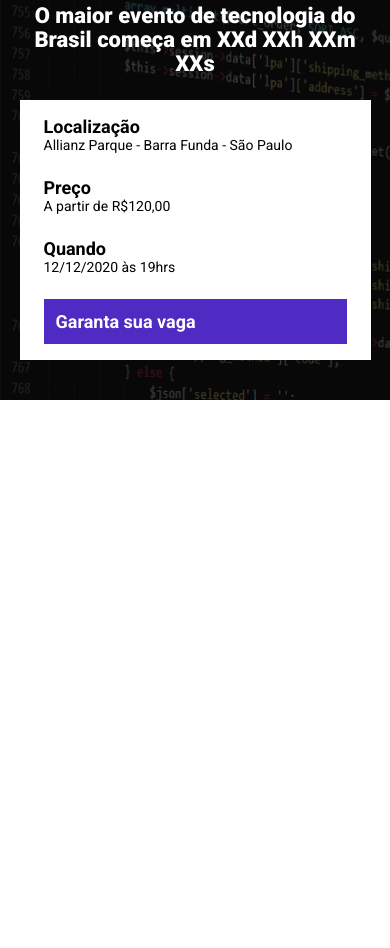
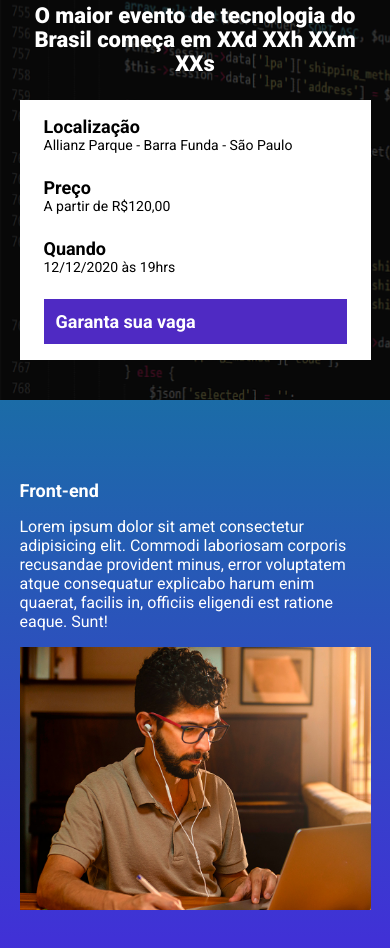
Before and after one commit to KaueBulhoes/Modulo-22---Landing-page, a website built with Parcel: page src/index.html in a window 390 px wide. Shown: the part 100-1048 px from the top of the page. Before the commit the page ends 844 px from the top, so only its background shows below. Built offline with nearby package versions, Linux system fonts and the light colour scheme.

Commit message:
commit aula4 criando seções

```diff
--- a/src/index.html
+++ b/src/index.html
@@ -1,5 +1,6 @@
 <!DOCTYPE html>
 <html lang="pt-br">
+
 <head>
     <meta charset="UTF-8">
     <meta name="viewport" content="width=device-width, initial-scale=1.0">
@@ -9,11 +10,12 @@
     <link href="https://fonts.googleapis.com/css2?family=Roboto:wght@400;700;900&display=swap" rel="stylesheet">
     <title>EBAC Tech Talks</title>
 </head>
+
 <body>
     <header class="hero">
         <div class="container">
             <img class="hero__logo" src="./images/ebac_logo.svg" alt="EBAC">
-            <p class="hero__text">O  maior evento de tecnologia do Brasil começa em XXd XXh XXm XXs</p>
+            <p class="hero__text">O maior evento de tecnologia do Brasil começa em XXd XXh XXm XXs</p>
             <div class="infos-bar">
                 <ul class="infos-bar__infos">
                     <li class="infos-bar__infos__item">
@@ -33,7 +35,17 @@
             </div>
         </div>
     </header>
+    <section class="event">
+        <div class="container">
+            <div class="event__details">
+                <h2 class="event__details__tittle">Front-end</h2>
+                <p class="event__details__description">Lorem ipsum dolor sit amet consectetur adipisicing elit. Commodi laboriosam corporis recusandae provident minus, error voluptatem atque consequatur explicabo harum enim quaerat, facilis in, officiis eligendi est ratione eaque. Sunt!</p>
+            </div>
+            <img class="event__image" src="./images/frontend.png" alt="Front-end">
+        </div>
+    </section>
 
     <script src="scripts/main.js"></script>
 </body>
+
 </html>
--- /dev/null
+++ b/src/styles/_event.scss
@@ -0,0 +1,45 @@
+.event {
+    padding: 80px 0;
+    background-color: red;
+    background-image: linear-gradient(180deg, #1B6ca7, #442BDB);
+
+    .container {
+        display: flex;
+    }
+
+    img {
+        max-width: 360px;
+    }
+
+    &__details {
+        margin-right: 40px;
+
+        &__tittle {
+            font-size: 18px;
+            font-weight: bold;
+            margin-bottom: 16px;
+        }
+
+        &___description {
+            line-height: 22px;
+        }
+    }
+
+    @media (max-width: 640px) {
+        .container {
+            display: block;
+        }
+
+        &__image{
+            width: 100%;
+        }
+
+        &__details{
+            margin-right: 0;
+            margin-bottom: 16px;
+        }
+    }
+
+    @media (max-width: 1024px) {}
+
+}
--- a/src/styles/main.scss
+++ b/src/styles/main.scss
@@ -1,6 +1,7 @@
 @use 'hero';
 @use './components/infos-bar';
 @use './components/buttons';
+@use 'event';
 
 *{
     margin: 0;
```
